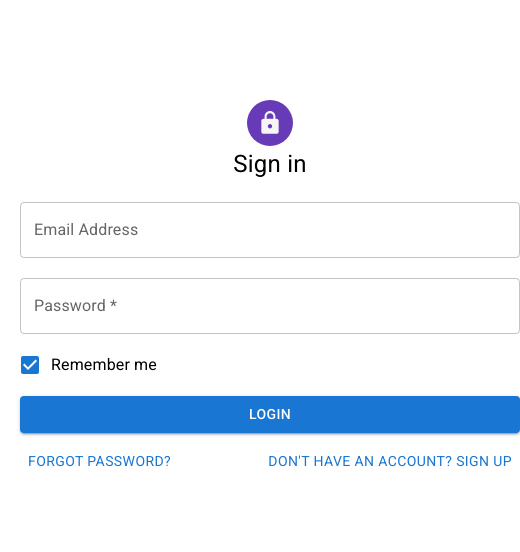
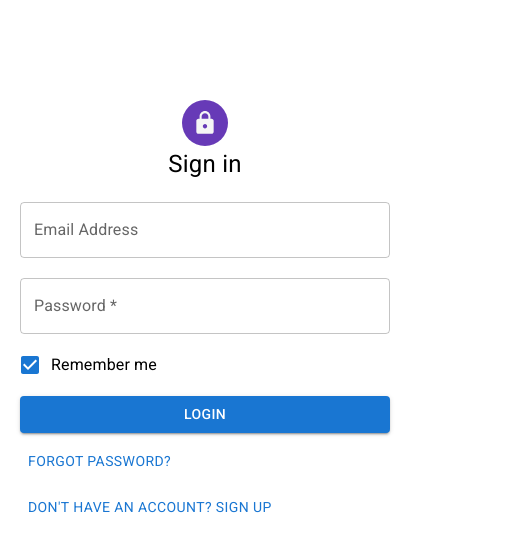
Before and after one commit to MBilalRasheed2/MaterialUI, a React (Create React App) app: page / in a window 390 px wide. Shown: the top 552 px of the page, 520 px wide, since content can reach past the window. Built offline with nearby package versions, Linux system fonts and the light colour scheme.

Commit message:
create responsive login

```diff
--- a/src/components/loginPage/LoginPage.js
+++ b/src/components/loginPage/LoginPage.js
@@ -9,14 +9,31 @@ const LoginGrid = styled(Grid, { name: 'login-grid' })({
     justifyContent: 'center',
     margin: '100px 10px 10px 10px'
 })
-const FormContainer = styled(Grid, { name: 'form-container' })({
-    minWidth: 500,
-    width:'500px',
-    margin: '10px',
-    display: 'flex',
-    flexDirection: 'column',
-    alignItems: 'center',
-    justifyContent: 'center',
+const FormContainer = styled(Grid, { name: 'form-container' })((theme)=>{
+
+    return{
+        margin: '10px',
+        display: 'flex',
+        flexDirection: 'column',
+        alignItems: 'center',
+        justifyContent: 'center',
+        [theme.theme.breakpoints.up('md')]: {
+            minWidth: 500,
+            width:'480px',
+
+        },
+        [theme.theme.breakpoints.up('sm')]: {
+            minWidth: 500,
+            width:'480px',
+
+        },
+        [theme.theme.breakpoints.up('lg')]: {
+            minWidth: 500,
+            width:'480px',
+
+        }
+
+    }
 })
 
 const FormInput = styled(TextField, 'email-address')({
```
